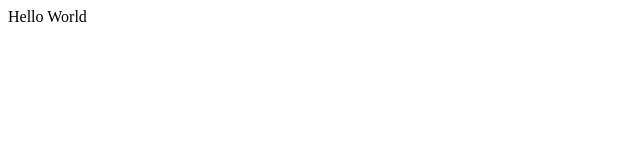
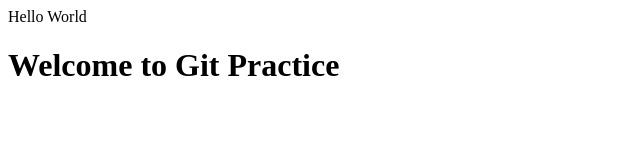
Before and after one commit to azharalibssef24-cod/Practice_Github, a plain HTML site: page index.html in a window 1280 px wide. Shown: the whole page, without its empty margins (0-640 px from the left). Drawn offline with Linux system fonts and the light colour scheme.

Commit message:
Added new Welcome Paragraph

```diff
--- a/index.html
+++ b/index.html
@@ -1 +1,2 @@
 <p> Hello World</p>
+<h1>Welcome to Git Practice</h1>
```
